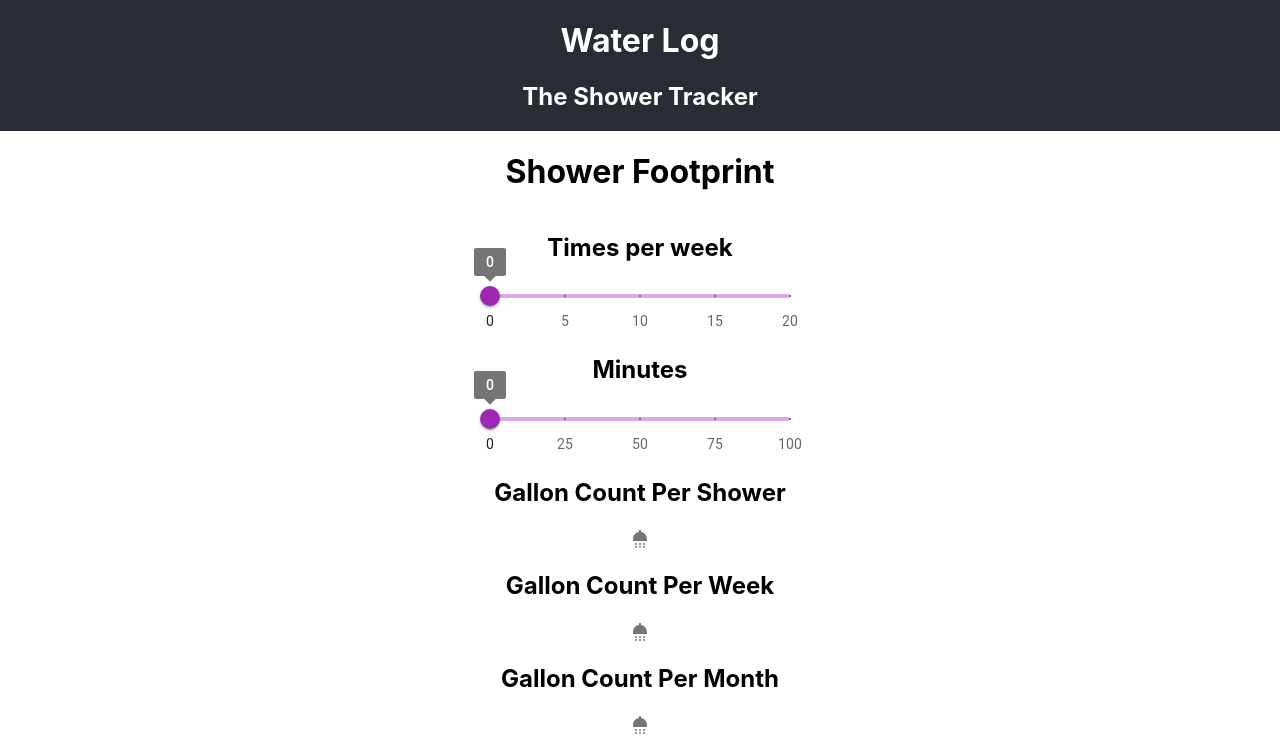
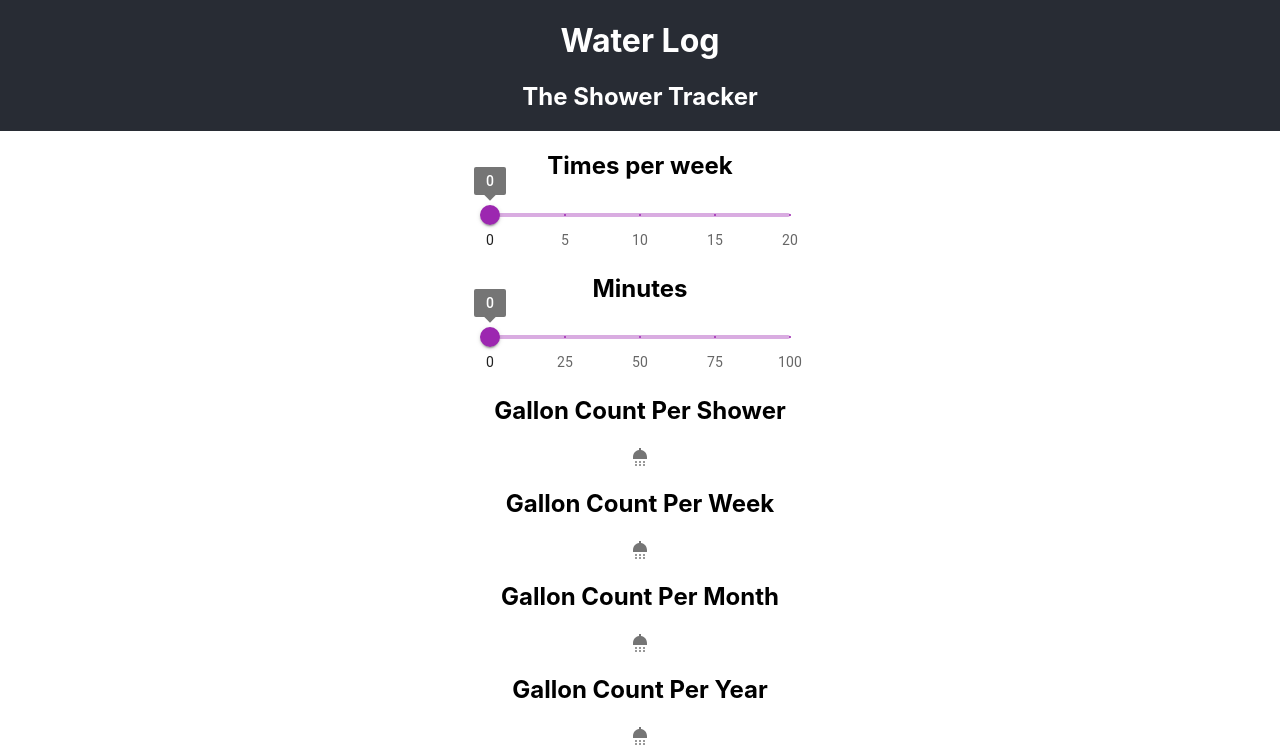
Before and after one commit to dwaynek24/water-tracker, a React (Create React App) app: page / in a window 1280 px wide. Shown: the top 750 px of the page. Built offline with nearby package versions, Linux system fonts and the light colour scheme.

Commit message:
edit css

```diff
--- a/src/components/InputForm.js
+++ b/src/components/InputForm.js
@@ -101,7 +101,7 @@ function InputForm() {
 
   return (
     <main className="inputForm">
-      <h1>Shower Footprint</h1>
+
       <div>
         <h2>Times per week</h2>
         <Box sx={{ width: 300 }}>
```
